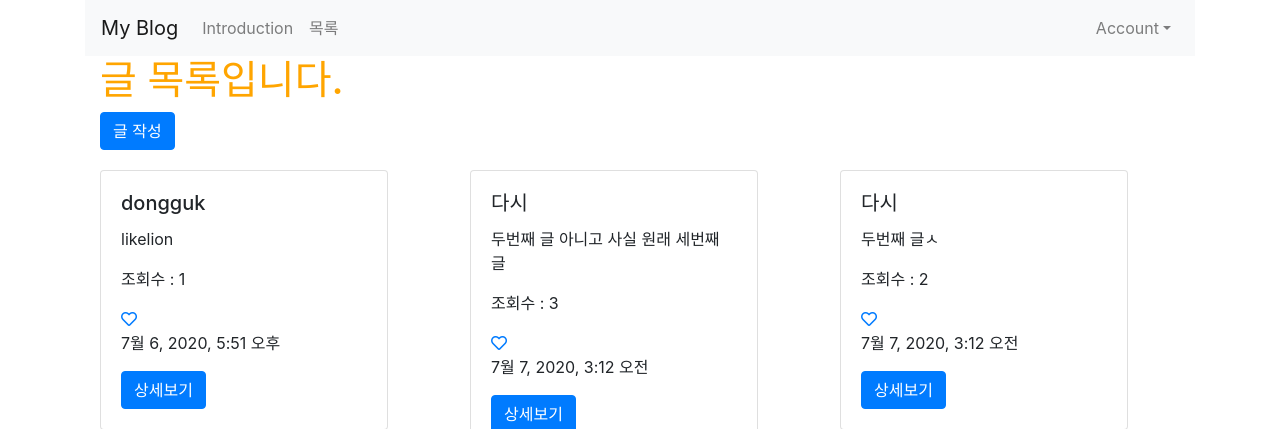
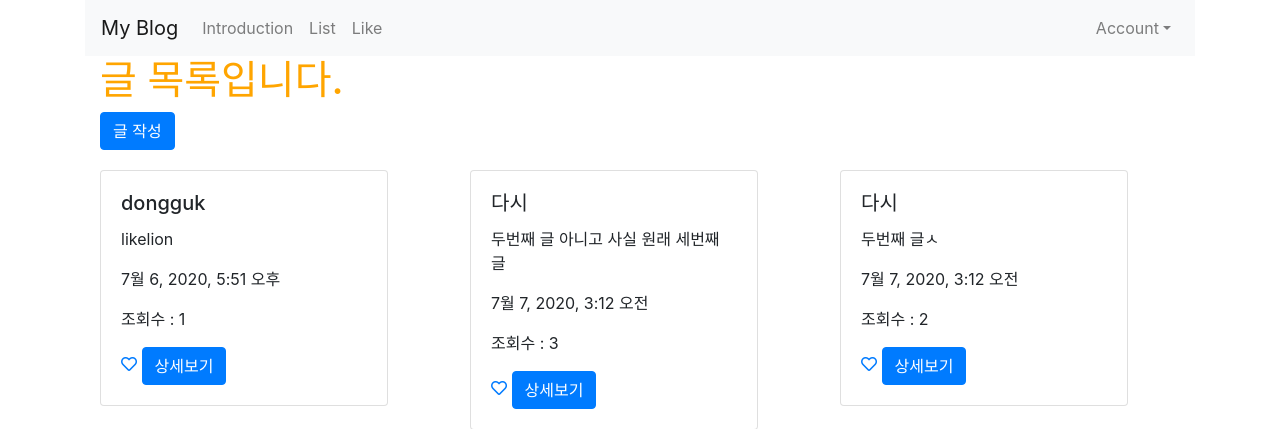
Before and after one commit to hayunyun/myblog2, a Django app: page /posts/ in a window 1280 px wide. Shown: the top 429 px of the page. Run offline with Django 3.2, Linux system fonts and the light colour scheme; a user stored in the database is signed in; data comes from the database, SQL or seed files in the repository; both versions use the stored data as it was after the commit; data that the repository does not hold is empty; some libraries are stand-ins or nearby versions.

Commit message:
week1 좋아요

```diff
--- a/myblog/templates/base.html
+++ b/myblog/templates/base.html
@@ -12,7 +12,7 @@
     <link rel="stylesheet" href="https://cdnjs.cloudflare.com/ajax/libs/fontawesome/5.8.2/css/all.min.css"/>
     <link rel="stylesheet" href="{% static 'css/project.css'%}">
 
-    <title>멋사 CR</title>
+    <title>My Blog</title>
   </head>
   <body>
     <div class="container">
--- a/myblog/templates/shared/_navbar.html
+++ b/myblog/templates/shared/_navbar.html
@@ -12,7 +12,10 @@
         <a class="nav-link" href="{% url 'introduction:profile'%}">Introduction<span class="sr-only">(current)</span></a>
       </li>
       <li class="nav-item">
-        <a class="nav-link" href="{% url 'posts:main' %}">목록</a>
+        <a class="nav-link" href="{% url 'posts:main' %}">List</a>
+      </li>
+      <li class="nav-item">
+        <a class="nav-link" href="{% url 'posts:like_list' %}">Like</a>
       </li>
     </ul>
     <ul class="nav navbar-nav navbar-right">
--- a/posts/templates/posts/like_list.html
+++ b/posts/templates/posts/like_list.html
@@ -1,7 +1,7 @@
-{% extends'base.html' %}
+{% extends 'base.html' %}
 {% load static %}
 {% block content %}
-{% include'shared/_navbar.html' %}
+
 <div class="container">
     {% if user.is_authenticated %}
     <h1>좋아요한 글 목록</h1>
@@ -12,7 +12,7 @@
                     <div class="card-body">
                     <h5 class="card-title">{{ like.post.title }}</h5>
                     <p>조회수 :{{ like.post.view_count }}</p>
-                    <a href="{% url 'posts:show'like.post.id %}" class="btn btn-primary">상세보기</a>
+                    <a href="{% url 'posts:show' like.post.id %}" class="btn btn-primary">상세보기</a>
                 </div>
             </div>
         </div>
--- a/posts/templates/posts/main.html
+++ b/posts/templates/posts/main.html
@@ -13,15 +13,15 @@
               <div class="card-body">
                 <h5 class="card-title">{{ post.title }}</h5>
                 <p class="card-text">{{ post.content }}</p>
+                <p>{{ post.created_at }}</p>
                 <p>조회수 : {{ post.view_count }}</p>
                 <a href="{% url 'posts:post_like' post.id %}">
-                  {% if user in post.like_user_set.all %}
-                    <i class = "fas fa-heart">
-                  {% else %}
-                    <i class = "far fa-heart">
-                  {% endif %}
-                  </i></a>
-                <p>{{ post.created_at }}</p>
+                {% if user in post.like_user_set.all %}
+                  <i class="fas fa-heart"></i>
+                {% else %}
+                  <i class="far fa-heart"></i>
+                {% endif %}
+                </a>
                 <a href="{% url 'posts:show' post.pk %}" class="btn btn-primary">상세보기</a>
               </div>
             </div>
--- a/posts/views.py
+++ b/posts/views.py
@@ -56,7 +56,7 @@ def post_like(request, post_id):
     if not post_like_created:
         post_like.delete()
 
-    if request.GET.get('redirect_to' == 'show'):
+    if request.GET.get('redirect_to') == 'show':
         return redirect('posts:show', post_id)
     else:
         return redirect('posts:main')
```
Also changed, not shown: posts/templates/posts/show.html (+6 -6 lines), db.sqlite3.
